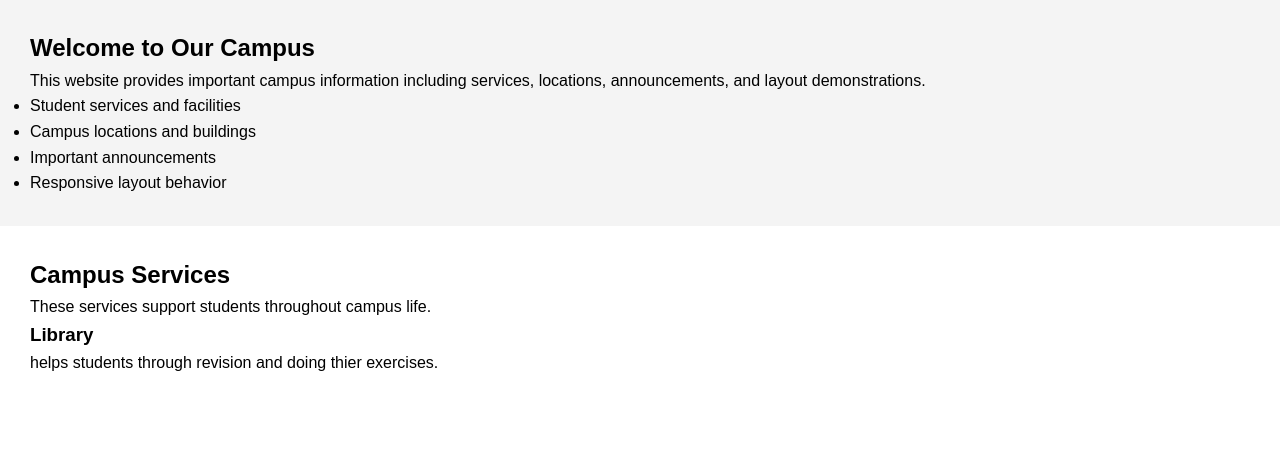
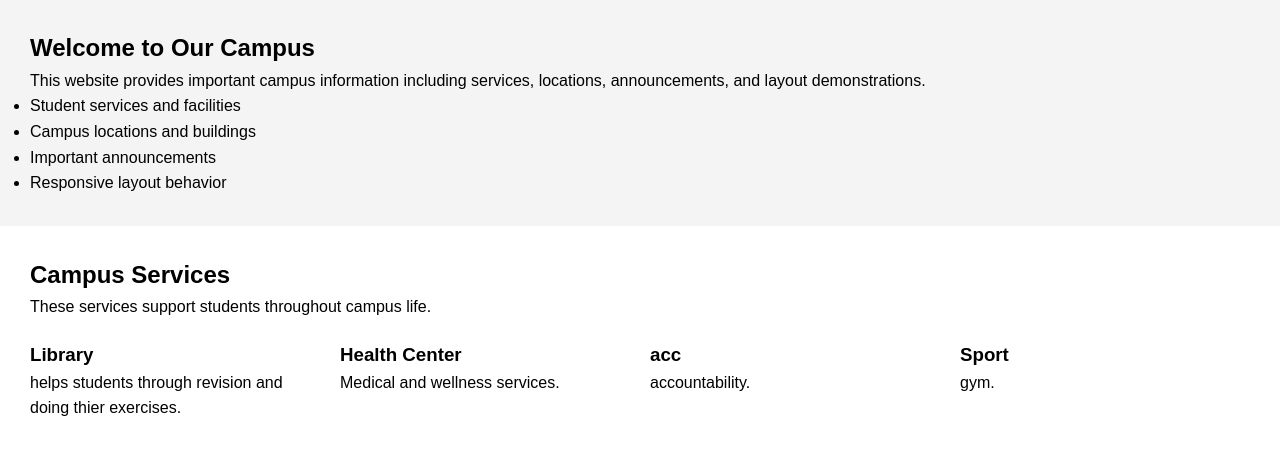
Before and after one commit to kiraboannet624-web/compus--website-structure, a plain HTML site: page home.html in a window 1280 px wide. Shown: the part 69-524 px from the top of the page. Drawn offline with Linux system fonts and the light colour scheme.

Commit message:
created sports day on bootcamp

```diff
--- a/home.html
+++ b/home.html
@@ -52,6 +52,21 @@
             <h3>Library</h3>
             <p>helps students through revision and doing thier exercises.</p>
         </div>
+        <div class="card">
+            <h3>Health Center</h3>
+            <p>Medical and wellness services.</p>
+        </div>
+
+        <div class="card">
+            <h3>acc</h3>
+            <p>accountability.</p>
+        </div>
+
+        <div class="card">
+            <h3>Sport</h3>
+            <p>gym.</p>
+        </div>
+    </div>
     </section>
 
 </html>
--- a/index.css
+++ b/index.css
@@ -73,3 +73,10 @@ body {
 .section {
     padding: 30px;
 }
+/* ===== CARDS ===== */
+.card-container {
+    display: grid;
+    grid-template-columns: repeat(auto-fit, minmax(200px, 1fr));
+    gap: 20px;
+    margin-top: 20px;
+}
```
